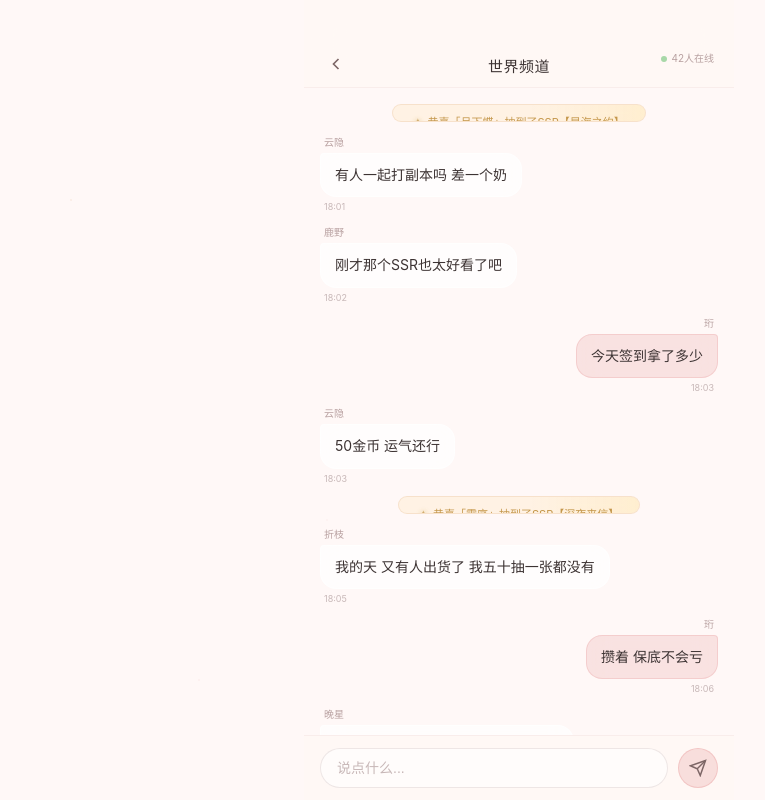
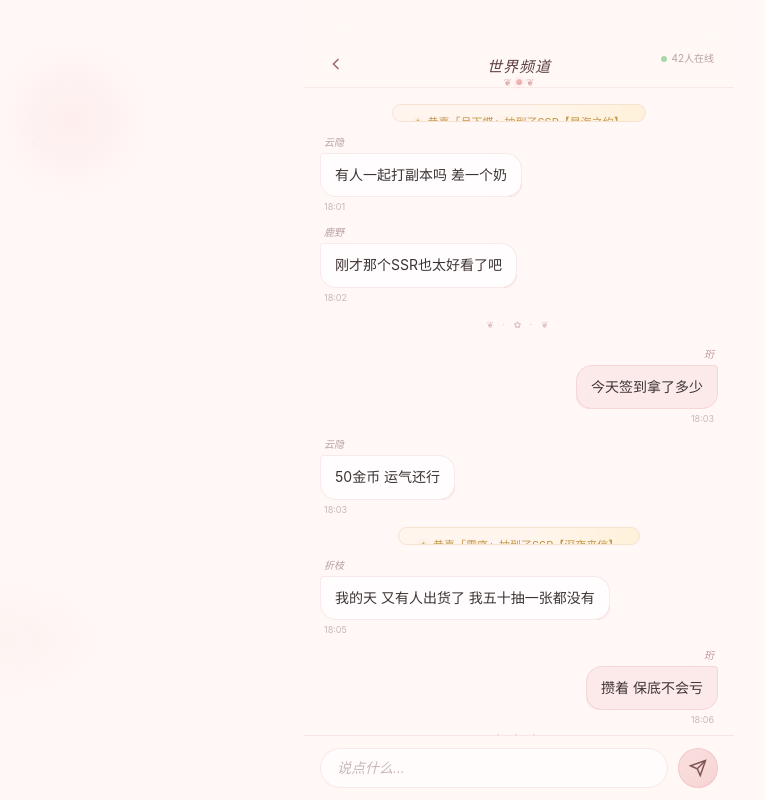
Before and after one commit to fufu3593812-lgtm/beside-you, a plain HTML site: page src/chat.html in a window 1280 px wide. Shown: the whole page, without its empty margins (121-886 px from the left). Drawn offline with Linux system fonts and the light colour scheme.

Commit message:
世界频道改为洛可可粉白风格，统一衣柜视觉

```diff
--- a/src/chat.html
+++ b/src/chat.html
@@ -20,17 +20,32 @@
       flex-direction: column;
     }
 
+    /* 洛可可花纹背景 */
+    body::before {
+      content: '';
+      position: fixed;
+      inset: 0;
+      background:
+        radial-gradient(ellipse 80px 80px at 15% 15%, rgba(245, 200, 200, 0.2), transparent),
+        radial-gradient(ellipse 60px 100px at 85% 20%, rgba(240, 210, 220, 0.15), transparent),
+        radial-gradient(ellipse 100px 60px at 10% 80%, rgba(240, 220, 210, 0.15), transparent),
+        radial-gradient(ellipse 70px 90px at 90% 75%, rgba(245, 200, 210, 0.12), transparent);
+      pointer-events: none;
+      z-index: 0;
+    }
+
+    /* 微光粒子 */
     body::after {
       content: '';
       position: fixed;
       inset: 0;
       background:
-        radial-gradient(1.5px 1.5px at 15% 25%, rgba(232, 180, 140, 0.45), transparent),
-        radial-gradient(1px 1px at 55% 15%, rgba(232, 160, 160, 0.4), transparent),
-        radial-gradient(1.5px 1.5px at 75% 55%, rgba(232, 180, 140, 0.35), transparent),
-        radial-gradient(1px 1px at 35% 65%, rgba(232, 160, 160, 0.3), transparent),
-        radial-gradient(1px 1px at 85% 35%, rgba(255, 200, 160, 0.35), transparent),
-        radial-gradient(1.5px 1.5px at 25% 85%, rgba(232, 160, 160, 0.25), transparent);
+        radial-gradient(1.5px 1.5px at 12% 18%, rgba(232, 180, 160, 0.5), transparent),
+        radial-gradient(1px 1px at 48% 8%, rgba(240, 180, 200, 0.4), transparent),
+        radial-gradient(1.5px 1.5px at 78% 45%, rgba(232, 180, 160, 0.35), transparent),
+        radial-gradient(1px 1px at 32% 62%, rgba(240, 180, 200, 0.3), transparent),
+        radial-gradient(1px 1px at 88% 28%, rgba(255, 200, 180, 0.35), transparent),
+        radial-gradient(1.5px 1.5px at 22% 82%, rgba(240, 180, 200, 0.25), transparent);
       pointer-events: none;
       z-index: 0;
       animation: twinkle 3s ease-in-out infinite alternate;
@@ -51,7 +66,7 @@
       background: rgba(255, 248, 245, 0.85);
       backdrop-filter: blur(20px);
       -webkit-backdrop-filter: blur(20px);
-      border-bottom: 1px solid rgba(240, 220, 220, 0.4);
+      border-bottom: 1px solid rgba(240, 210, 210, 0.4);
       z-index: 10;
     }
 
@@ -71,16 +86,17 @@
     .header .back svg {
       width: 20px;
       height: 20px;
-      stroke: #7D6666;
+      stroke: #A07070;
       stroke-width: 2;
       fill: none;
     }
 
     .header .title {
       font-size: 15px;
-      color: #3D3333;
+      color: #5D4040;
       font-weight: 500;
-      letter-spacing: 0.5px;
+      letter-spacing: 1px;
+      font-style: italic;
     }
 
     .header .online {
@@ -100,6 +116,34 @@
       border-radius: 50%;
       margin-right: 4px;
       vertical-align: middle;
+    }
+
+    .header .ornament {
+      position: absolute;
+      bottom: -1px;
+      left: 50%;
+      transform: translateX(-50%);
+      width: 120px;
+      height: 12px;
+      display: flex;
+      align-items: center;
+      justify-content: center;
+      gap: 4px;
+    }
+
+    .header .ornament::before,
+    .header .ornament::after {
+      content: '❦';
+      font-size: 10px;
+      color: #E0B0B0;
+    }
+
+    .header .ornament .center-gem {
+      width: 6px;
+      height: 6px;
+      background: linear-gradient(135deg, #F5C4C4, #E8A0A0);
+      border-radius: 50%;
+      box-shadow: 0 0 6px rgba(232, 160, 160, 0.4);
     }
 
     .chat-area {
@@ -129,10 +173,12 @@
       color: #B8A0A0;
       margin-bottom: 4px;
       padding: 0 4px;
+      font-style: italic;
     }
 
     .msg.self .nickname {
       text-align: right;
+      color: #C09090;
     }
 
     .msg .bubble {
@@ -141,24 +187,48 @@
       font-size: 14px;
       line-height: 1.6;
       word-break: break-word;
+      position: relative;
     }
 
     .msg.other .bubble {
       background: rgba(255, 255, 255, 0.7);
       backdrop-filter: blur(12px);
       -webkit-backdrop-filter: blur(12px);
-      border: 1px solid rgba(255, 255, 255, 0.6);
+      border: 1.5px solid rgba(232, 190, 190, 0.3);
       color: #3D3333;
       border-top-left-radius: 4px;
     }
 
     .msg.self .bubble {
-      background: rgba(232, 160, 160, 0.25);
+      background: rgba(245, 210, 210, 0.35);
       backdrop-filter: blur(12px);
       -webkit-backdrop-filter: blur(12px);
-      border: 1px solid rgba(232, 160, 160, 0.3);
+      border: 1.5px solid rgba(232, 170, 170, 0.3);
       color: #3D3333;
       border-top-right-radius: 4px;
+    }
+
+    /* 气泡洛可可花角 */
+    .msg .bubble::after {
+      content: '';
+      position: absolute;
+      bottom: -1px;
+      width: 12px;
+      height: 12px;
+      border-bottom: 1px solid rgba(232, 180, 180, 0.3);
+      pointer-events: none;
+    }
+
+    .msg.other .bubble::after {
+      right: -1px;
+      border-right: 1px solid rgba(232, 180, 180, 0.3);
+      border-bottom-right-radius: 16px;
+    }
+
+    .msg.self .bubble::after {
+      left: -1px;
+      border-left: 1px solid rgba(232, 180, 180, 0.3);
+      border-bottom-left-radius: 16px;
     }
 
     .msg .time {
@@ -175,10 +245,10 @@
       text-align: center;
       padding: 8px 20px;
       border-radius: 20px;
-      background: rgba(255, 240, 220, 0.7);
+      background: rgba(255, 245, 235, 0.75);
       backdrop-filter: blur(8px);
       -webkit-backdrop-filter: blur(8px);
-      border: 1px solid rgba(240, 210, 180, 0.5);
+      border: 1.5px solid rgba(232, 200, 160, 0.4);
       font-size: 11px;
       color: #C4964A;
       max-width: 92%;
@@ -224,24 +294,45 @@
       50% { opacity: 0.7; text-shadow: 0 0 6px rgba(200, 160, 60, 0.8); }
     }
 
+    /* 频道分隔装饰 */
+    .chat-divider {
+      align-self: center;
+      font-size: 9px;
+      color: #E0C0C0;
+      letter-spacing: 3px;
+      padding: 4px 0;
+    }
+
     .input-area {
       padding: 12px 16px;
       padding-bottom: max(12px, env(safe-area-inset-bottom));
-      background: rgba(255, 248, 245, 0.85);
+      background: rgba(255, 248, 245, 0.88);
       backdrop-filter: blur(20px);
       -webkit-backdrop-filter: blur(20px);
-      border-top: 1px solid rgba(240, 220, 220, 0.4);
+      border-top: 1px solid rgba(232, 190, 190, 0.3);
       display: flex;
       gap: 10px;
       align-items: center;
       z-index: 10;
+      position: relative;
+    }
+
+    .input-area::before {
+      content: '· · ·';
+      position: absolute;
+      top: -8px;
+      left: 50%;
+      transform: translateX(-50%);
+      font-size: 10px;
+      color: #E0C0C0;
+      letter-spacing: 6px;
     }
 
     .input-area input {
       flex: 1;
       height: 40px;
       border-radius: 20px;
-      border: 1px solid rgba(200, 180, 180, 0.3);
+      border: 1.5px solid rgba(232, 190, 190, 0.3);
       background: rgba(255, 255, 255, 0.6);
       padding: 0 16px;
       font-size: 14px;
@@ -252,34 +343,36 @@
 
     .input-area input::placeholder {
       color: #C8B8B8;
+      font-style: italic;
     }
 
     .input-area input:focus {
-      border-color: rgba(232, 160, 160, 0.5);
+      border-color: rgba(232, 150, 150, 0.5);
+      box-shadow: 0 0 8px rgba(232, 160, 160, 0.1);
     }
 
     .input-area .send-btn {
       width: 40px;
       height: 40px;
       border-radius: 50%;
-      background: rgba(232, 160, 160, 0.3);
-      border: 1px solid rgba(232, 160, 160, 0.4);
+      background: linear-gradient(135deg, rgba(245, 200, 200, 0.5), rgba(232, 160, 160, 0.4));
+      border: 1.5px solid rgba(232, 170, 170, 0.4);
       display: flex;
       align-items: center;
       justify-content: center;
       cursor: pointer;
-      transition: transform 0.2s, background 0.2s;
+      transition: transform 0.2s, box-shadow 0.2s;
     }
 
     .input-area .send-btn:active {
       transform: scale(0.92);
-      background: rgba(232, 160, 160, 0.5);
+      box-shadow: 0 0 8px rgba(232, 160, 160, 0.3);
     }
 
     .input-area .send-btn svg {
       width: 18px;
       height: 18px;
-      stroke: #7D6666;
+      stroke: #7D5555;
       stroke-width: 2;
       fill: none;
     }
@@ -292,6 +385,9 @@
     </a>
     <div class="title">世界频道</div>
     <div class="online">42人在线</div>
+    <div class="ornament">
+      <div class="center-gem"></div>
+    </div>
   </div>
 
   <div class="chat-area" id="chat-area">
@@ -310,6 +406,8 @@
       <div class="bubble">刚才那个SSR也太好看了吧</div>
       <div class="time">18:02</div>
     </div>
+
+    <div class="chat-divider">❦ · ✿ · ❦</div>
 
     <div class="msg self">
       <div class="nickname">珩</div>
@@ -339,6 +437,8 @@
       <div class="time">18:06</div>
     </div>
 
+    <div class="chat-divider">❦ · ✿ · ❦</div>
+
     <div class="msg other">
       <div class="nickname">晚星</div>
       <div class="bubble">有没有人知道新主线什么时候更新啊</div>
```
